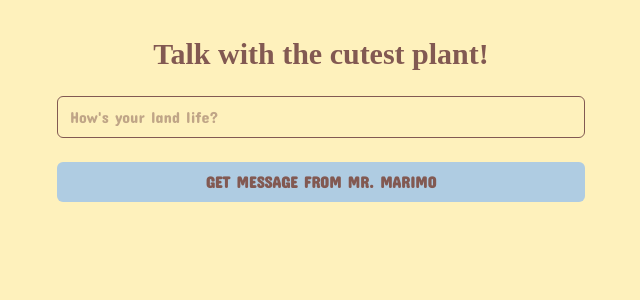
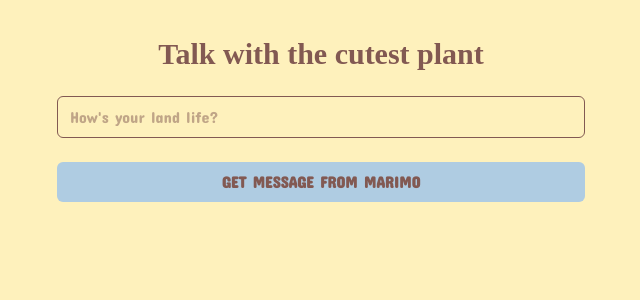
Before and after one commit to anejung/open-ai-ami, a Next.js app: page / in a window 1280 px wide. Shown: the top 300 px of the page, without its empty margins (319-959 px from the left). Built offline with nearby package versions, Linux system fonts and the light colour scheme; a web font is replaced by a local one.

Commit message:
remove everything

```diff
--- a/src/app/page.js
+++ b/src/app/page.js
@@ -25,7 +25,7 @@ export default function Home() {
     <form onSubmit={generateMessage} className="flex flex-col gap-6 p-4">
       {/* Use your <h1> code here */}
       <h1 className="text-3xl font-bold text-center flex justify-center items-center">
-        Talk with the cutest plant!
+        Talk with the cutest plant
       </h1>
       <input
         type="text"
@@ -36,13 +36,13 @@ export default function Home() {
         className="w-full"
       />
       <button type="submit" disabled={loading} className="w-full">
-        {loading ? 'Thinking...' : 'Get message from Mr. Marimo'}
+        {loading ? 'Thinking...' : 'Get message from Marimo'}
       </button>
       <div className="mt-6">
         {poem ? (
           <div className="bg-[var(--background)] p-6 rounded-md no-shadow">
             <h2 className="text-xl font-bold">
-              Marimo&apos;s Message
+              Marimo Message
             </h2>
             <p className="mt-2">{poem}</p>
           </div>
```
